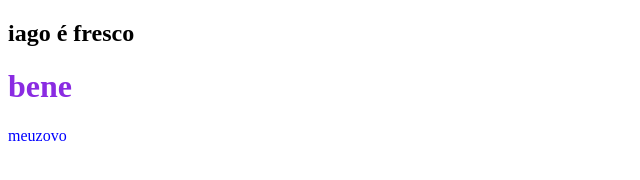
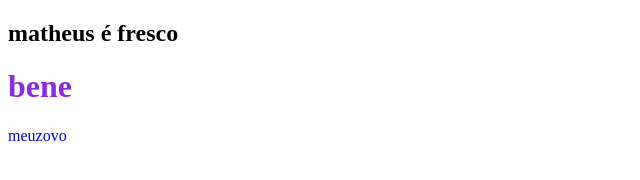
Before and after one commit to matheus-07/Test, a plain HTML site: page index.html in a window 1280 px wide. Shown: the whole page, without its empty margins (0-640 px from the left). Drawn offline with Linux system fonts and the light colour scheme.

Commit message:
Agora matheus que é fresco

```diff
--- a/index.html
+++ b/index.html
@@ -20,7 +20,7 @@
 </head>
 
 <body>
-    <h2>iago é fresco</h2>
+    <h2>matheus é fresco</h2>
     <h1>bene</h1>
     <p>meuzovo
 
```
